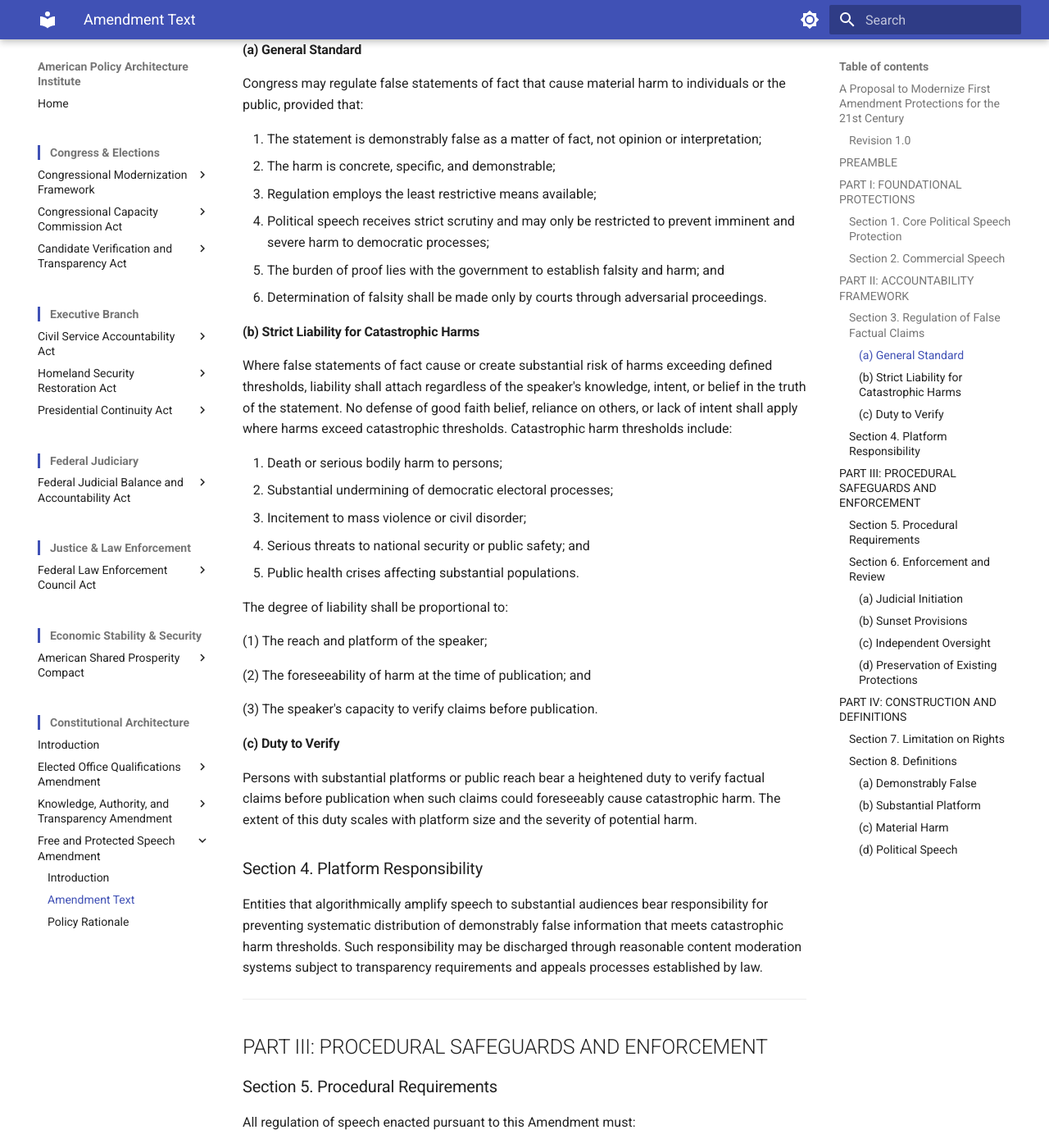
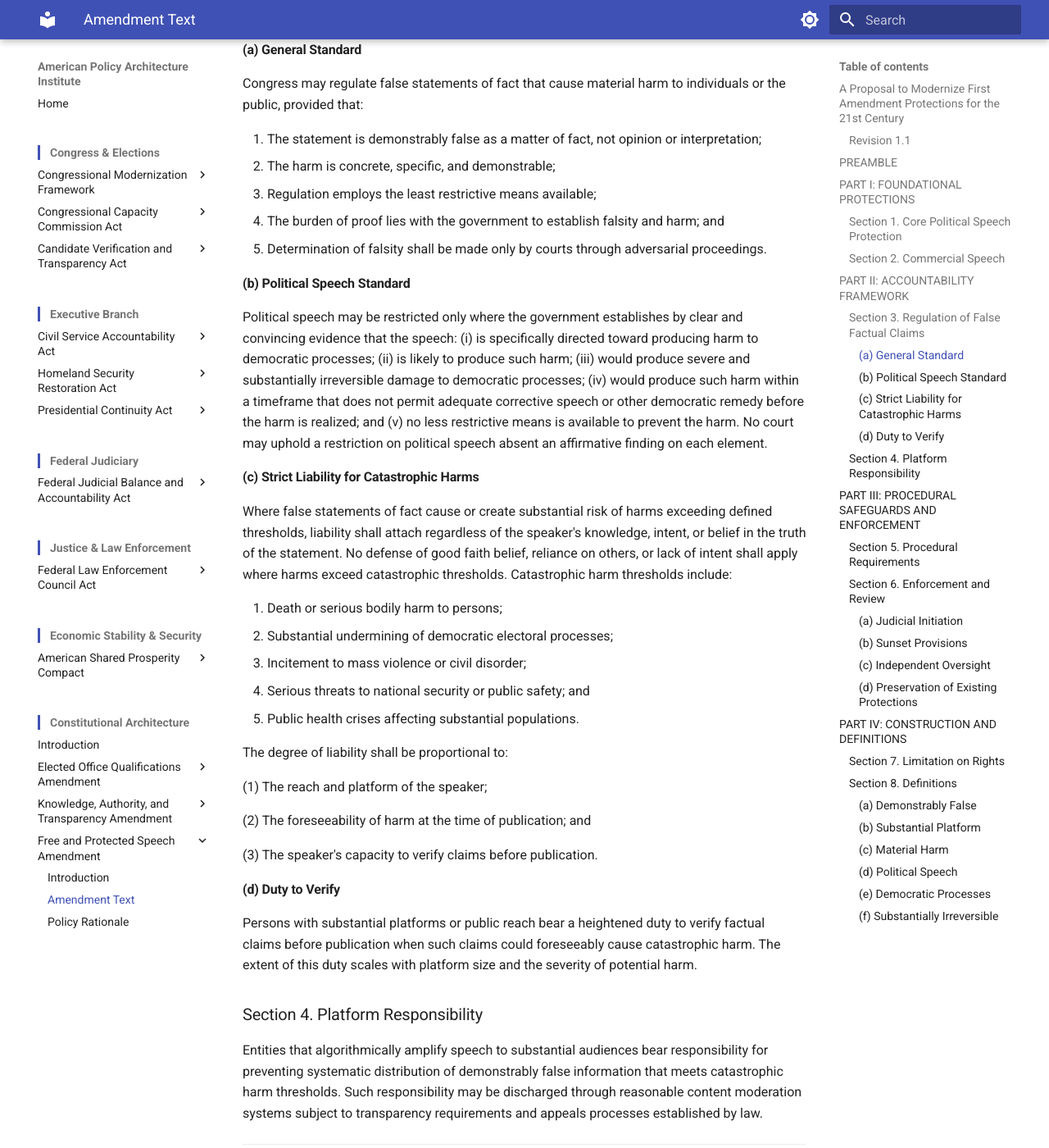
Before and after one commit to albertintech/apai, an MkDocs documentation site: the page built from docs/amendments/fpsa/amendment-text.md, in a window 1280 px wide and 1400 px high, scrolled down 1625 px. Shown: the whole window at 82% size. Built offline with MkDocs 1.6.1 and Material for MkDocs 9.7.7, drawn with Linux system fonts in a browser that asks for light colours; some of the changed text lies outside the part shown.

Commit message:
Update amendment-text.md

```diff
--- a/docs/amendments/fpsa/amendment-text.md
+++ b/docs/amendments/fpsa/amendment-text.md
@@ -2,7 +2,7 @@
 
 ## A Proposal to Modernize First Amendment Protections for the 21st Century
 
-### Revision 1.0
+### Revision 1.1
 
 ---
 
@@ -45,11 +45,14 @@ Congress may regulate false statements of fact that cause material harm to indiv
 1. The statement is demonstrably false as a matter of fact, not opinion or interpretation;
 2. The harm is concrete, specific, and demonstrable;
 3. Regulation employs the least restrictive means available;
-4. Political speech receives strict scrutiny and may only be restricted to prevent imminent and severe harm to democratic processes;
-5. The burden of proof lies with the government to establish falsity and harm; and
-6. Determination of falsity shall be made only by courts through adversarial proceedings.
+4. The burden of proof lies with the government to establish falsity and harm; and
+5. Determination of falsity shall be made only by courts through adversarial proceedings.
 
-#### (b) Strict Liability for Catastrophic Harms
+#### (b) Political Speech Standard
+
+Political speech may be restricted only where the government establishes by clear and convincing evidence that the speech: (i) is specifically directed toward producing harm to democratic processes; (ii) is likely to produce such harm; (iii) would produce severe and substantially irreversible damage to democratic processes; (iv) would produce such harm within a timeframe that does not permit adequate corrective speech or other democratic remedy before the harm is realized; and (v) no less restrictive means is available to prevent the harm. No court may uphold a restriction on political speech absent an affirmative finding on each element.
+
+#### (c) Strict Liability for Catastrophic Harms
 
 Where false statements of fact cause or create substantial risk of harms exceeding defined thresholds, liability shall attach regardless of the speaker's knowledge, intent, or belief in the truth of the statement. No defense of good faith belief, reliance on others, or lack of intent shall apply where harms exceed catastrophic thresholds. Catastrophic harm thresholds include:
 
@@ -67,7 +70,7 @@ The degree of liability shall be proportional to:
 
 (3) The speaker's capacity to verify claims before publication.
 
-#### (c) Duty to Verify
+#### (d) Duty to Verify
 
 Persons with substantial platforms or public reach bear a heightened duty to verify factual claims before publication when such claims could foreseeably cause catastrophic harm. The extent of this duty scales with platform size and the severity of potential harm.
 
@@ -136,12 +139,27 @@ For purposes of this Amendment:
 
 "Political speech" means expression relating to government, public officials, electoral processes, or matters of public concern.
 
+#### (e) Democratic Processes
+
+"Democratic processes" means the institutions, procedures, and mechanisms through which the people of the United States exercise self-governance, including electoral processes, legislative proceedings, judicial functions, and the operation of civil institutions established by law.
+
+#### (f) Substantially Irreversible
+
+Harm to democratic processes is "substantially irreversible" where no subsequent corrective speech, legal remedy, or democratic process can restore the affected function to a materially equivalent condition within a reasonable timeframe following the harm.
+
 ---
 
 <!--
 ## Revision History
 
-**Revision 1.0** (Current)
+**Revision 1.1** (Current)
+- Replaced Section 3(a)(4) (strict scrutiny for political speech) with a standalone subsection (b) Political Speech Standard establishing a five-element conjunctive test. Elements require the government to establish by clear and convincing evidence: (i) specific direction toward democratic process harm; (ii) likelihood of harm; (iii) severe and substantially irreversible damage to democratic processes; (iv) harm within a timeframe foreclosing corrective speech or democratic remedy; and (v) no less restrictive means available. Mandatory finding requirement on each element codified.
+- Renumbered former Section 3(a) items 5–6 to items 4–5 following removal of former item 4.
+- Renumbered former Section 3 subsections (b) and (c) to (c) and (d) to accommodate new subsection (b).
+- Added Section 8(e): Definition of "Democratic Processes" — institutions, procedures, and mechanisms of self-governance including electoral processes, legislative proceedings, judicial functions, and civil institutions established by law.
+- Added Section 8(f): Definition of "Substantially Irreversible" — harm where no corrective speech, legal remedy, or democratic process can restore the affected function to a materially equivalent condition within a reasonable timeframe.
+
+**Revision 1.0**
 - Initial publication. Restructured from combined draft into conforming Amendment Text per APAI Document Production Standards Section 2.5. Separated policy rationale content into standalone Policy Rationale document. Established Part structure, Preamble, Short Title Citation Line, conforming section and subsection hierarchy, and footer per standards.
 -->
 
```
